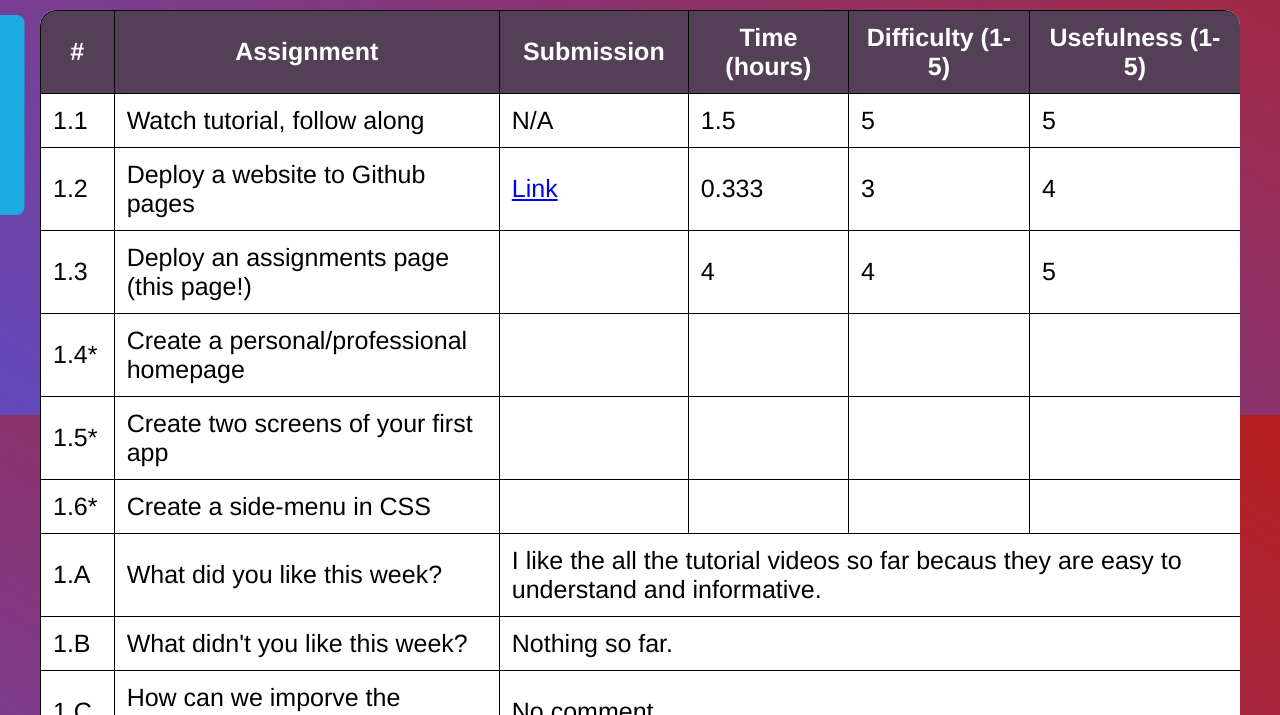
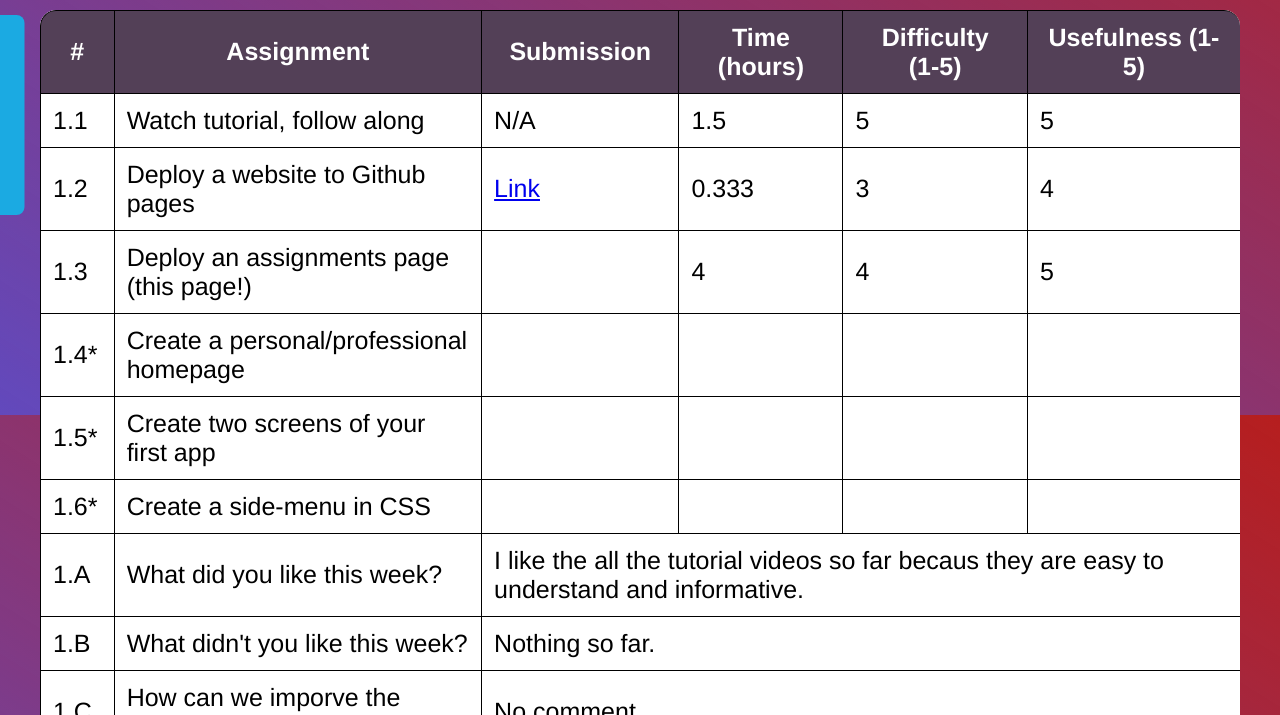
Before and after one commit to Tommyhu28/tommyhu.github.io, a plain HTML site: page index.html in a window 1280 px wide. Shown: the part 385-1100 px from the top of the page. Drawn offline with Linux system fonts and the light colour scheme.

Commit message:
New changes

```diff
--- a/AP stylesheet.css
+++ b/AP stylesheet.css
@@ -207,7 +207,7 @@ th {
   text-align: center;
   background-color: rgb(83, 64, 87);
   color: white;
-  padding: 12px;
+  padding: 12px 20px;
 }
 
 /* th:first-child is top left */
```
